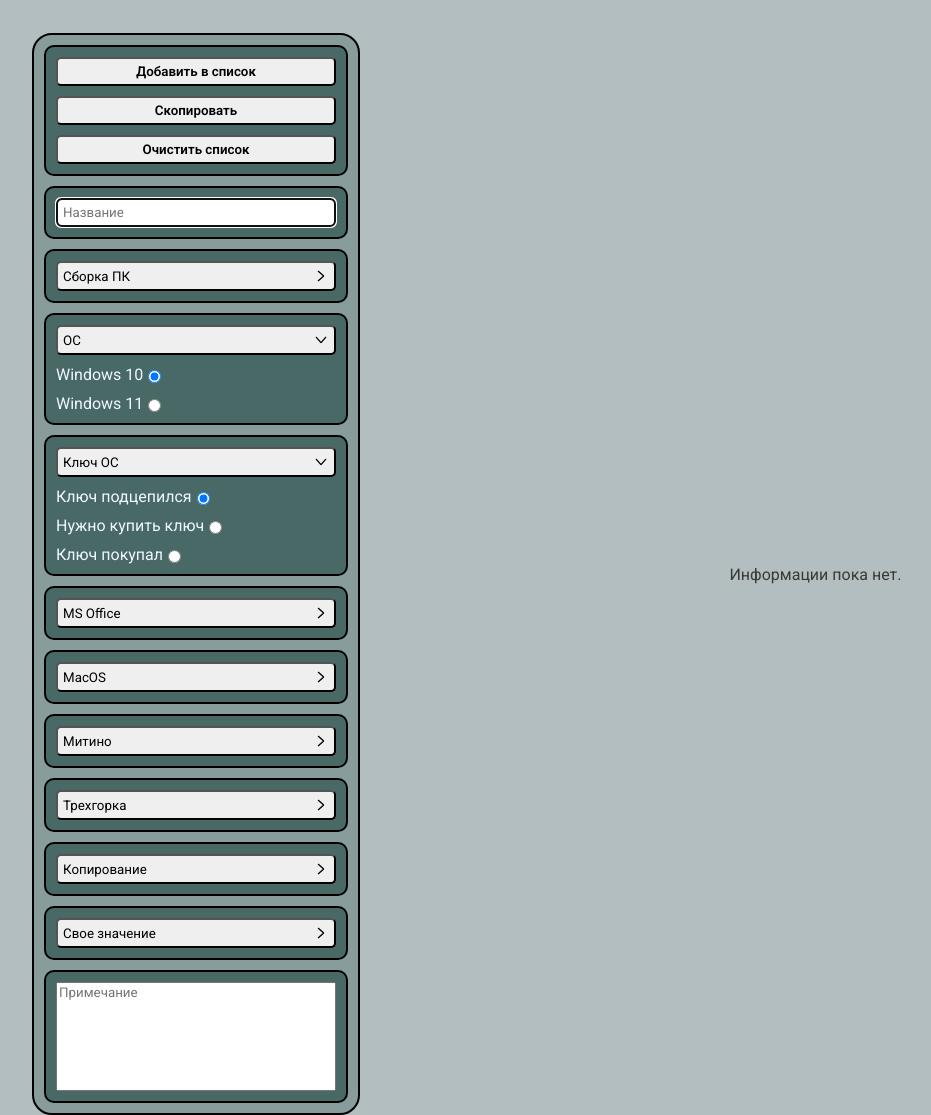
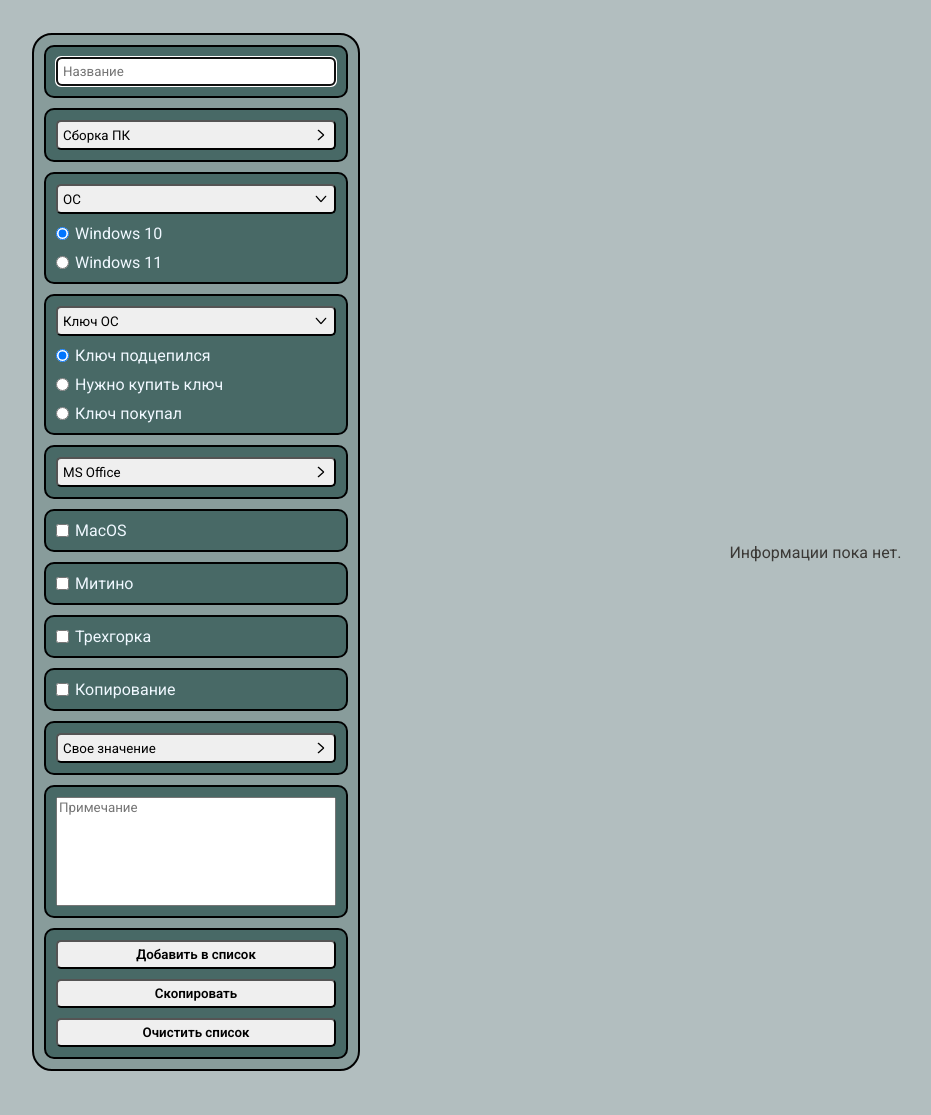
Before and after one commit to mlxgang/cwc, a plain HTML site: page index.html in a window 1280 px wide. Shown: the whole page, without its empty margins (1-932 px from the left). Drawn offline with Linux system fonts and the light colour scheme.

Commit message:
feat: separate generation for single input. change single input data structure.

```diff
--- a/index.html
+++ b/index.html
@@ -9,17 +9,11 @@
 <form name="cart" class="form">
   <ul class="form-list">
     <li class="block form-item">
-      <button class="button accept" type="submit">Добавить в список</button>
-      <button id="copy-to-clipboard" class="button accept" type="button">Скопировать</button>
-      <button id="clear" class="button delete" type="button">Очистить список</button>
-    </li>
-
-    <li class="block form-item">
       <input id="title" type="text" placeholder="Название" name="title" required autofocus />
     </li>
 
     <li class="block form-item">
-      <button id="pc_build-btn" class="button" type="button">
+      <button id="pc_build-elem" class="button" type="button">
         <span>Сборка ПК</span>
         <svg class="chevron">
           <use href="src/assets/sprites.svg#chevron"></use>
@@ -28,7 +22,7 @@
     </li>
 
     <li class="block form-item">
-      <button id="os-btn" class="button" type="button">
+      <button id="os-elem" class="button" type="button">
         <span>ОС</span>
         <svg class="chevron">
           <use href="src/assets/sprites.svg#chevron"></use>
@@ -37,7 +31,7 @@
     </li>
 
     <li class="block form-item">
-      <button id="os_key-btn" class="button" type="button">
+      <button id="os_key-elem" class="button" type="button">
         <span>Ключ ОС</span>
         <svg class="chevron">
           <use href="src/assets/sprites.svg#chevron"></use>
@@ -46,7 +40,7 @@
     </li>
 
     <li class="block form-item">
-      <button id="office-btn" class="button" type="button">
+      <button id="office-elem" class="button" type="button">
         <span>MS Office</span>
         <svg class="chevron">
           <use href="src/assets/sprites.svg#chevron"></use>
@@ -55,43 +49,23 @@
     </li>
 
     <li class="block form-item">
-      <button id="macos-btn" class="button" type="button">
-        <span>MacOS</span>
-        <svg class="chevron">
-          <use href="src/assets/sprites.svg#chevron"></use>
-        </svg>
-      </button>
+      <div id="macos-elem"></div>
     </li>
 
     <li class="block form-item">
-      <button id="mitino-btn" class="button" type="button">
-        <span>Митино</span>
-        <svg class="chevron">
-          <use href="src/assets/sprites.svg#chevron"></use>
-        </svg>
-      </button>
+      <div id="mitino-elem"></div>
     </li>
 
     <li class="block form-item">
-      <button id="trehgorka-btn" class="button" type="button">
-        <span>Трехгорка</span>
-        <svg class="chevron">
-          <use href="src/assets/sprites.svg#chevron"></use>
-        </svg>
-      </button>
+      <div id="trehgorka-elem"></div>
     </li>
 
     <li class="block form-item">
-      <button id="copy-btn" class="button" type="button">
-        <span>Копирование</span>
-        <svg class="chevron">
-          <use href="src/assets/sprites.svg#chevron"></use>
-        </svg>
-      </button>
+      <div id="copy-elem"></div>
     </li>
 
     <li class="block form-item">
-      <button id="custom-btn" class="button" type="button">
+      <button id="custom-elem" class="button" type="button">
         <span>Свое значение</span>
         <svg class="chevron">
           <use href="src/assets/sprites.svg#chevron"></use>
@@ -102,6 +76,12 @@
     <li class="block form-item">
       <textarea id="note" placeholder="Примечание" name="note"></textarea>
     </li>
+
+    <li class="block form-item">
+      <button class="button accept" type="submit">Добавить в список</button>
+      <button id="copy-to-clipboard" class="button accept" type="button">Скопировать</button>
+      <button id="clear" class="button delete" type="button">Очистить список</button>
+    </li>
   </ul>
 </form>
 <ul id="result-container"></ul>
--- a/src/constants.js
+++ b/src/constants.js
@@ -46,23 +46,23 @@
 };
 
 const MACOS_INPUTS = {
+  title: 'MacOS',
   type: 'checkbox',
-  options: [{ title: 'MacOS' }]
 };
 
 const MITINO_INPUTS = {
+  title: 'Митино',
   type: 'checkbox',
-  options: [{ title: 'Митино' }]
 };
 
 const TREHGORKA_INPUTS = {
+  title: 'Трехгорка',
   type: 'checkbox',
-  options: [{ title: 'Митино' }]
 };
 
 const COPY_INPUTS = {
+  title: 'Копирование',
   type: 'checkbox',
-  options: [{ title: 'Копирование' }]
 };
 
 const CUSTOM_INPUTS = {
--- a/src/script.js
+++ b/src/script.js
@@ -3,6 +3,7 @@
 import { renderResult } from './modules/renderResult.js';
 import { clipboardCopy } from './utils/clipboardCopy.js';
 import { generateBlock } from './utils/generateBlock.js';
+import { generateInput } from './utils/generateInput.js';
 
 const resetBtn = document.getElementById('clear');
 resetBtn.addEventListener('click', () => {
@@ -23,20 +24,28 @@
 const form = document.forms.cart;
 
 INPUTS.forEach(input => {
-  const dropdownBtn = document.getElementById(`${input.name}-btn`);
+  const rootElem = document.getElementById(`${input.name}-elem`);
 
-  dropdownBtn.addEventListener('click', e => {
-    e.preventDefault();
-    dropdownBtn.classList.toggle('active');
+  if (rootElem.type === 'button') {
+    rootElem.addEventListener('click', e => {
+      e.preventDefault();
+      rootElem.classList.toggle('active');
 
-    if (dropdownBtn.classList.contains('active')) {
-      generateBlock(dropdownBtn, input.name, input.content);
-    } else {
-      document.getElementById(`${input.name}-container`).remove();
-    }
-  });
+      if (rootElem.classList.contains('active')) {
+        generateBlock(rootElem, input.name, input.content);
+      } else {
+        document.getElementById(`${input.name}-container`).remove();
+      }
+    });
 
-  if (input.default) dropdownBtn.click();
+    if (input.default) rootElem.click();
+  } else {
+    const inputElem = input
+    inputElem.title = input.content.title
+    inputElem.type = input.content.type
+
+    rootElem.append(generateInput(inputElem))
+  }
 });
 
 form.onsubmit = e => {
--- a/src/styles/reset.css
+++ b/src/styles/reset.css
@@ -1,6 +1,7 @@
 label {
   display: flex;
   align-items: center;
+  cursor: pointer;
 }
 
 h2, p {
@@ -20,3 +21,8 @@
 textarea {
   resize: none;
 }
+
+input[type='checkbox'],
+input[type='radio'] {
+    margin: 0;
+}
--- a/src/styles/style.css
+++ b/src/styles/style.css
@@ -80,6 +80,10 @@
   flex-grow: 1;
 }
 
+.form-item label {
+    gap: 6px;
+}
+
 #result-container {
   display: flex;
   flex-direction: column;
--- a/src/utils/generateInput.js
+++ b/src/utils/generateInput.js
@@ -1,5 +1,6 @@
 export const generateInput = ({ title, name, value, checked, type }) => {
   const label = document.createElement('label');
+  label.classList.add('input-label');
 
   const input = document.createElement('input');
   input.setAttribute('type', type);
@@ -7,13 +8,12 @@
   if (value) input.setAttribute('value', value);
   if (checked) input.setAttribute('checked', checked);
 
-
+  label.append(input);
   if (type === 'text' || type === 'number') {
     input.setAttribute('placeholder', title)
   } else {
-    label.innerText = title;
+    label.append(title);
   }
-  label.appendChild(input);
 
   return label;
 };
```
